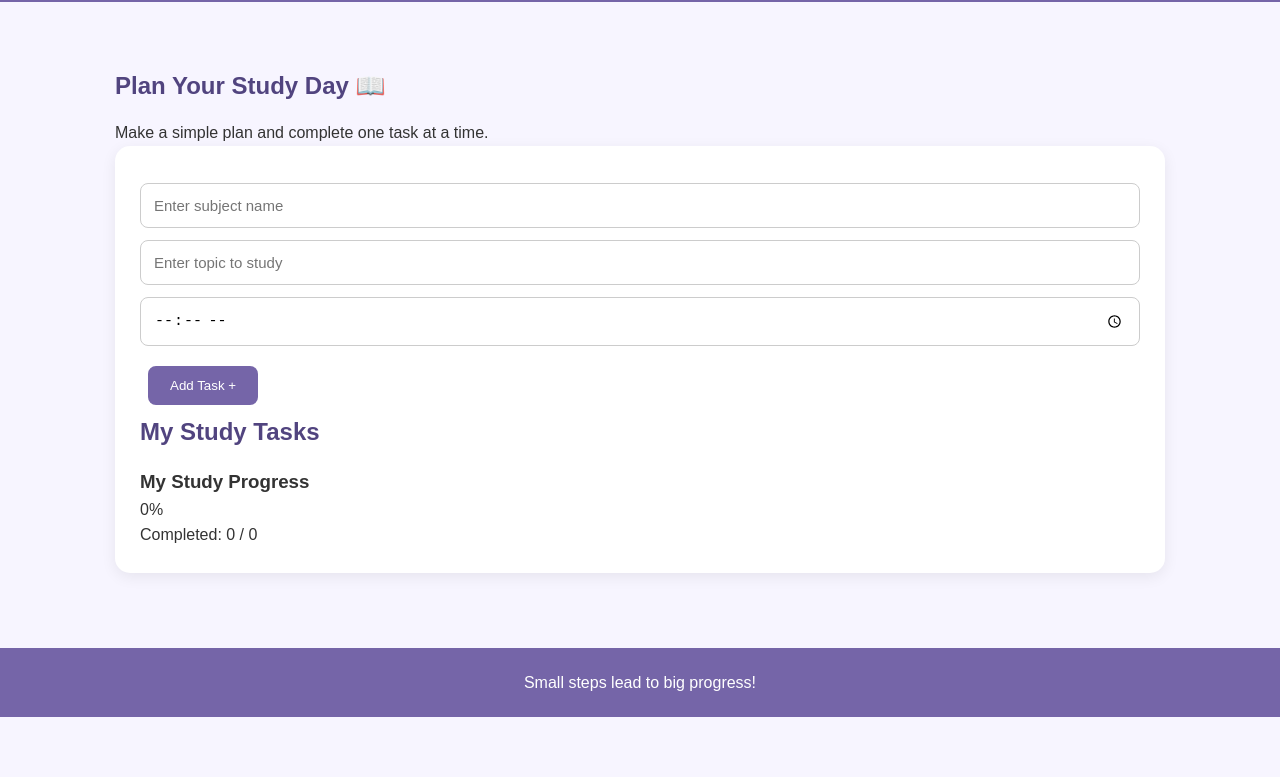
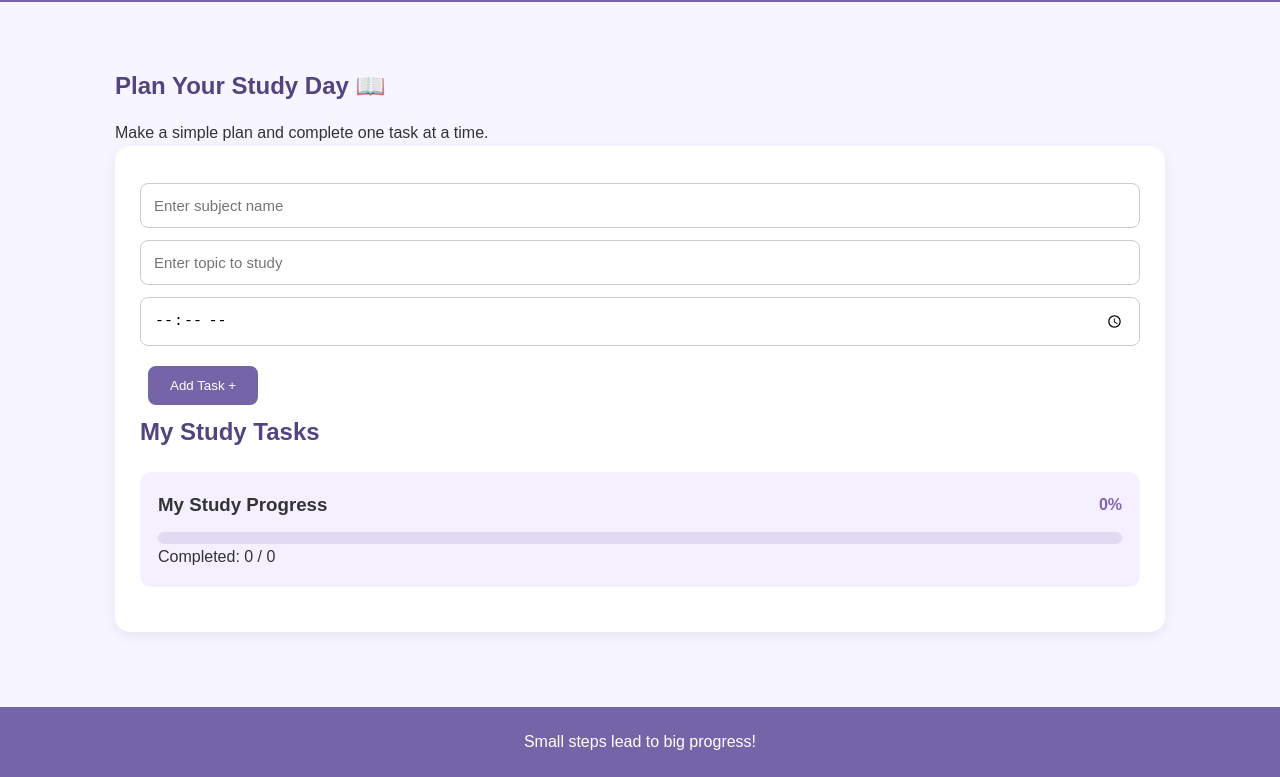
Before and after one commit to reshikadeol/Exam-week-without-the-crash, a plain HTML site: page planner.html in a window 1280 px wide. Shown: the part 68-845 px from the top of the page. Before the commit the page ends 800 px from the top, so only its background shows below. Drawn offline with Linux system fonts and the light colour scheme.

Commit message:
update style.css
Added progress section styles for tracking progress visually.

```diff
--- a/style.css
+++ b/style.css
@@ -231,3 +231,41 @@ footer {
     border-radius: 10px;
     margin: 20px 0;
 }
+.progress-section {
+    margin: 20px 0;
+    padding: 18px;
+    background: #f5f0ff;
+    border-radius: 12px;
+}
+
+.progress-heading {
+    display: flex;
+    justify-content: space-between;
+    align-items: center;
+    margin-bottom: 12px;
+}
+
+.progress-heading h3 {
+    margin: 0;
+}
+
+#progressPercent {
+    font-weight: bold;
+    color: #8064b5;
+}
+
+.progress-bar {
+    width: 100%;
+    height: 12px;
+    background: #e2d9f2;
+    border-radius: 20px;
+    overflow: hidden;
+}
+
+#progressFill {
+    width: 0%;
+    height: 100%;
+    background: #8969bd;
+    border-radius: 20px;
+    transition: width 0.4s ease;
+}
```
